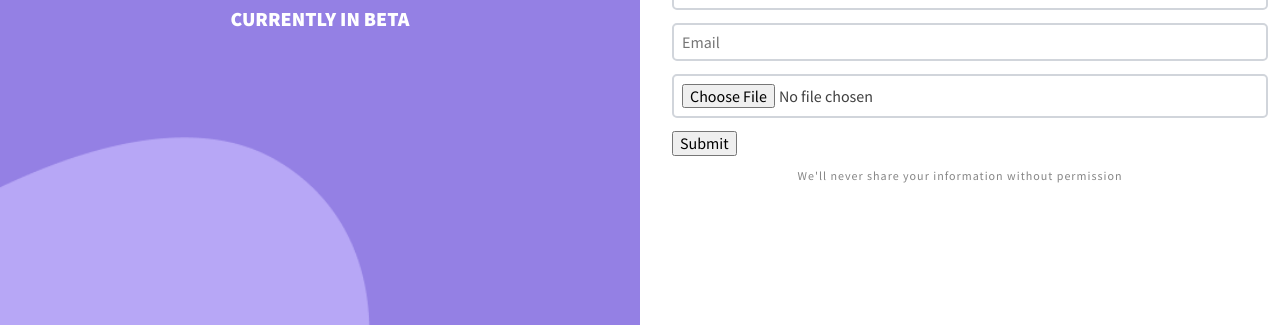
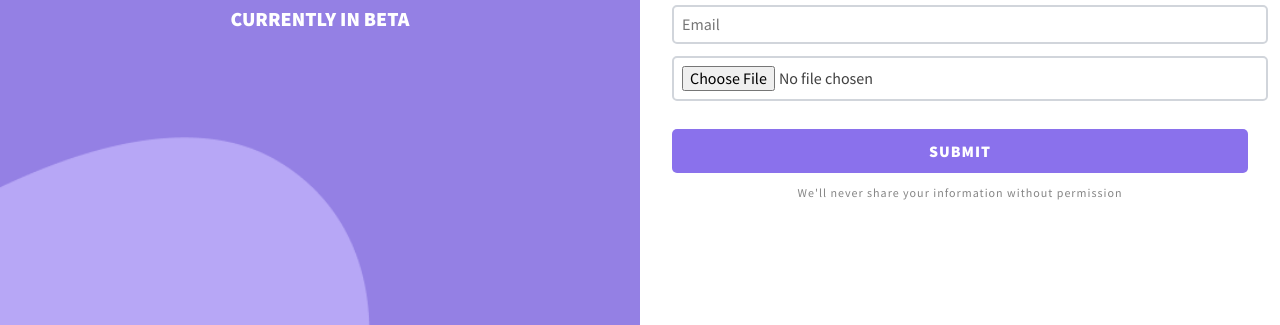
Before and after one commit to SGM-dev/product-splash-page, a plain HTML site: page index.html in a window 1280 px wide. Shown: the part 475-800 px from the top of the page. Drawn offline with nearby package versions, Linux system fonts and the light colour scheme.

Commit message:
style the submit button

```diff
--- a/styles.css
+++ b/styles.css
@@ -88,19 +88,39 @@ p {
   Form
  ================= */
 
+button,
 input {
   font-family: inherit;
   width: 100%;
+  border-radius: 5px;
+}
+
+input {
   margin-bottom: 0.8em;
   padding: 0.5em;
   border: 2px solid #d1d5db;
-  border-radius: 5px;
 }
 
 input:focus {
   outline: none;
   border-color: #8a71ec;
   background-color: #e6e8ec;
+}
+
+.btn {
+  margin-top: 1em;
+  border: none;
+  text-transform: uppercase;
+  font-weight: bold;
+  background-color: #8a71ec;
+  color: #fff;
+  padding: 0.8em 0;
+  letter-spacing: 1px;
+}
+
+.btn:hover {
+  background-color: #b7a7f6;
+  cursor: pointer;
 }
 
 /* =================
```
